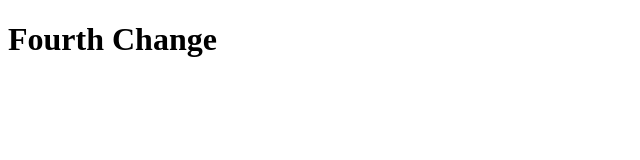
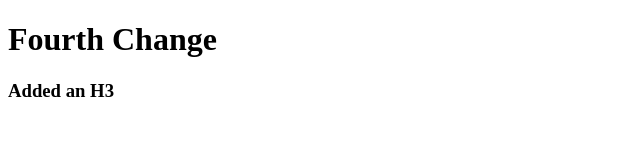
Before and after one commit to Isaac-duah/git-one, a plain HTML site: page index.html in a window 1280 px wide. Shown: the whole page, without its empty margins (0-640 px from the left). Drawn offline with Linux system fonts and the light colour scheme.

Commit message:
Added an H3 tag

```diff
--- a/index.html
+++ b/index.html
@@ -7,5 +7,6 @@
 </head>
 <body>
     <h1>Fourth Change</h1>
+    <h3>Added an H3</h3>
 </body>
 </html>
```
